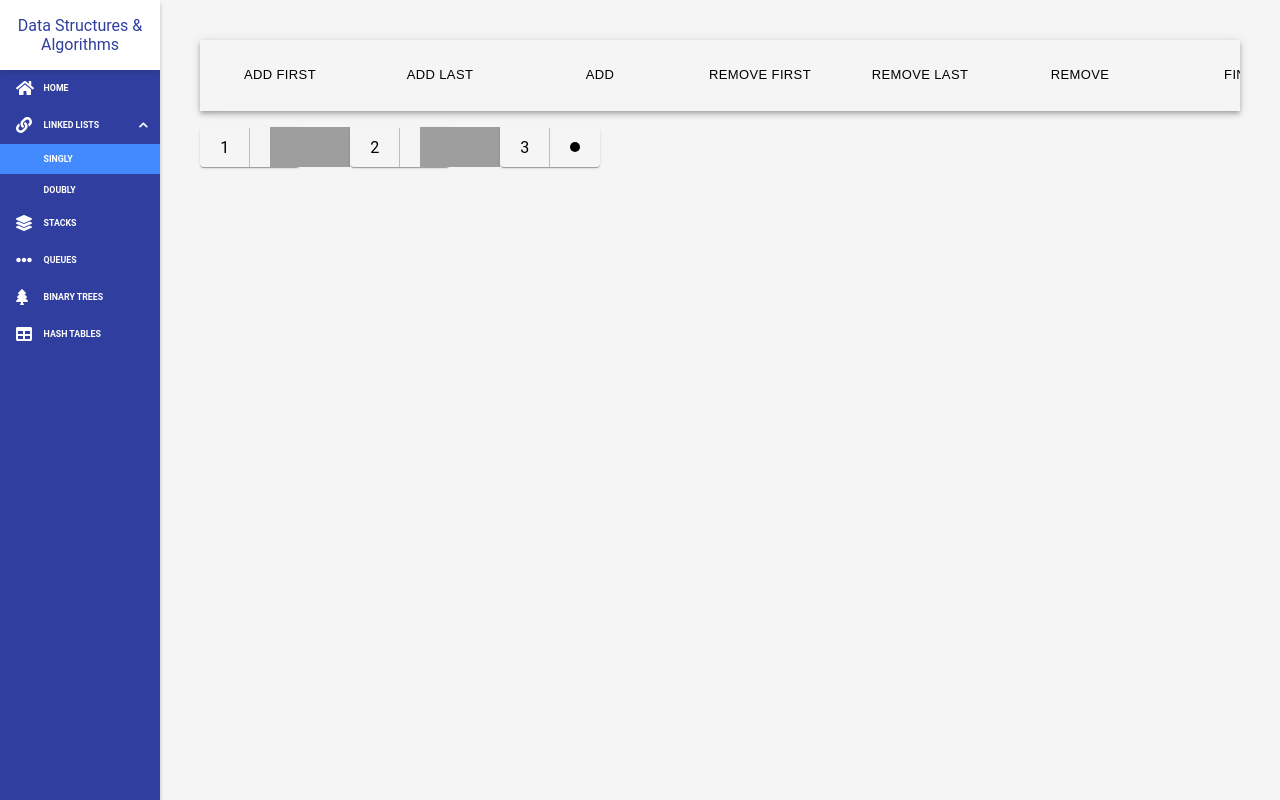
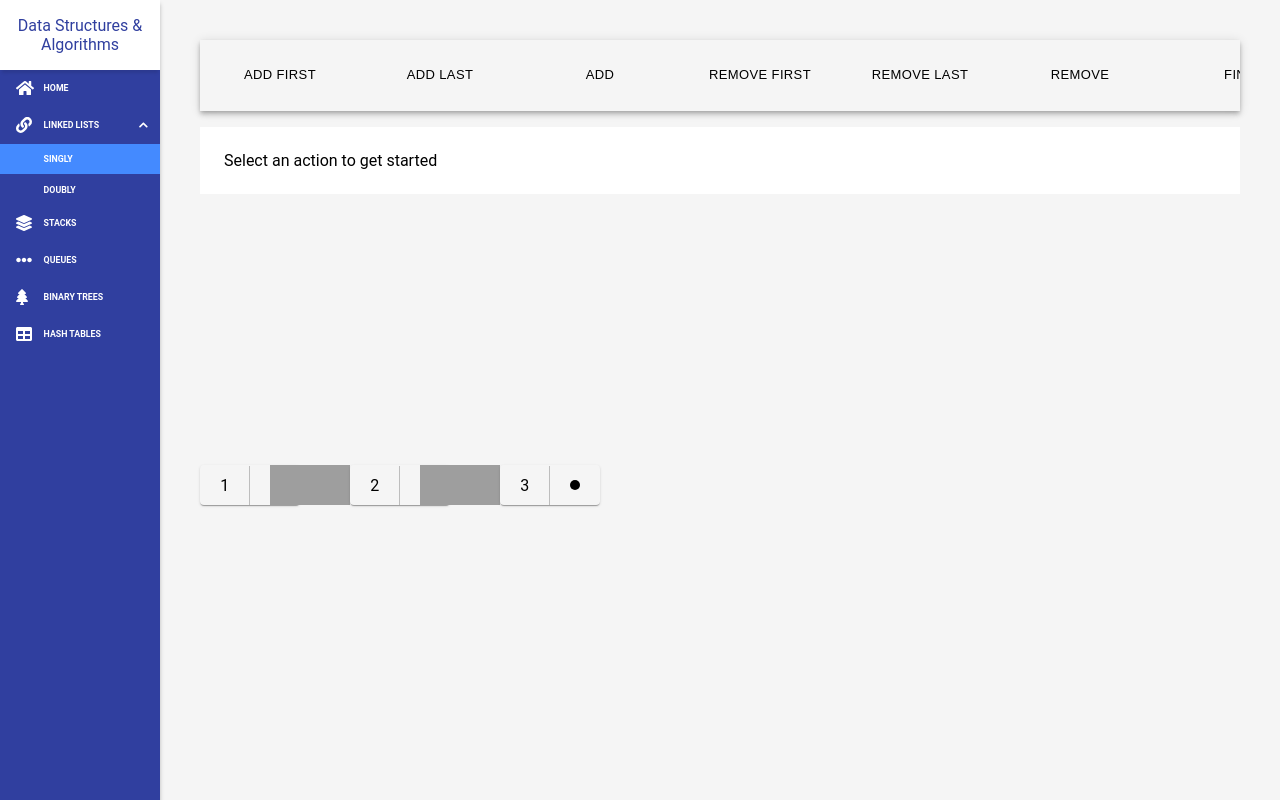
Before and after one commit to einnor/data-structures-and-algorithms, a React app: page /linked-lists/singly in a window 1280 px wide. Built offline with nearby package versions, Linux system fonts and the light colour scheme; grey boxes are pictures that could not be loaded.

Commit message:
Added styles for text input

```diff
--- a/src/components/index.ts
+++ b/src/components/index.ts
@@ -3,6 +3,7 @@ import SideMenu from './SideMenu';
 import Menu from './Menu';
 import MenuItem from './MenuItem';
 import Tabs from './Tabs';
+import TabPanel from './TabPanel';
 
 export {
   AppLayout,
@@ -10,4 +11,5 @@ export {
   Menu,
   MenuItem,
   Tabs,
+  TabPanel,
 };
--- a/src/containers/SinglyLinkedList/index.tsx
+++ b/src/containers/SinglyLinkedList/index.tsx
@@ -1,6 +1,6 @@
-import React, { useState } from 'react';
+import React, { useState, ReactNode } from 'react';
 
-import { AppLayout, Tabs } from '../../components';
+import { AppLayout, Tabs, TabPanel } from '../../components';
 import NodeChain from './NodeChain';
 import { default as LinkedList } from '../../lib/LinkedList/SinglyLinkedList';
 import Node from '../../lib/LinkedList/Node';
@@ -25,6 +25,23 @@ const SinglyLinkedList = () => {
 
   const onSwitch = (value: string) => setSelectedTab(value);
 
+  const switchContent = (): ReactNode => {
+    switch (selectedTab) {
+      case 'add-first':
+        return addFirstPanel();
+      default:
+        return (
+          <div>Select an action to get started</div>
+        );
+    }
+  };
+
+  const addFirstPanel = (): ReactNode => (
+    <div className="form">
+      <input type="text" />
+    </div>
+  )
+
   const linkedList: ILinkedList <number> = new LinkedList();
   const node1: INode<number> = new Node({ value: 1, next: null });
   const node2: INode<number> = new Node({ value: 2, next: null });
@@ -37,6 +54,7 @@ const SinglyLinkedList = () => {
     <AppLayout>
       <>
         <Tabs tabs={tabs} onSwitch={onSwitch} />
+        <TabPanel content={switchContent()} />
         {
           linkedList.head ? (
             <div className="node-chain">
--- a/src/styles/base.scss
+++ b/src/styles/base.scss
@@ -4,6 +4,10 @@
 body {
   font-family: $body-font;
   background: $body-background-color;
+}
+
+:focus{
+  outline: none;
 }
 
 *,
```
Also changed, not shown: src/components/TextInput/style.scss (added, +22 -0 lines), src/components/TextInput/index.tsx (added).
